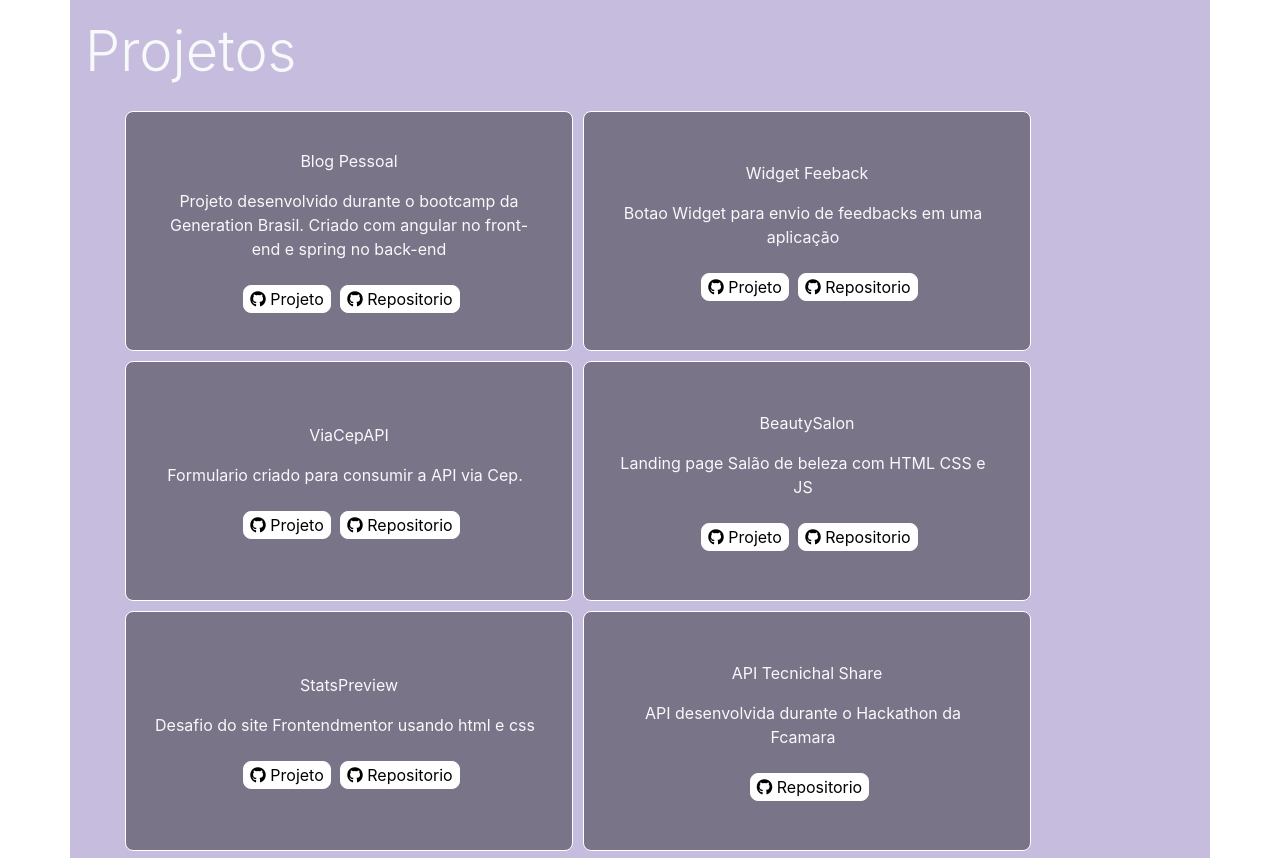
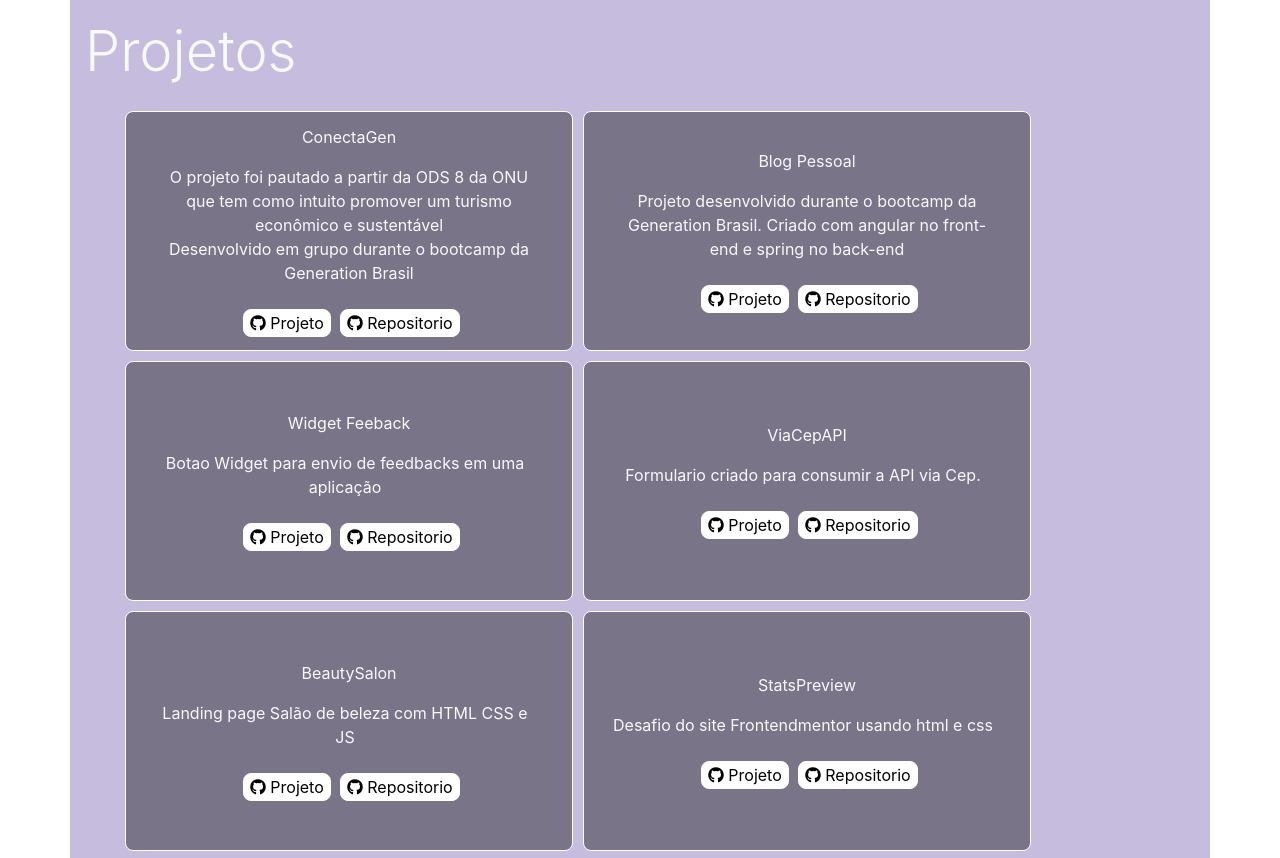
Before and after one commit to victormreis/Portifolio, a plain HTML site: page index.html in a window 1280 px wide. Shown: the part 1409-2267 px from the top of the page. Drawn offline with nearby package versions, Linux system fonts and the light colour scheme.

Commit message:
adicionado ConectaGen aos projetos

```diff
--- a/index.html
+++ b/index.html
@@ -171,6 +171,15 @@
         <ul class="d-flex flex-wrap">
 
           <li class="projetos">
+            <p class="title">ConectaGen</p>
+            <p class="text-center descricao">O projeto foi pautado a partir da ODS 8 da ONU que tem como intuito promover um turismo econômico e sustentável <br>Desenvolvido em grupo durante o bootcamp da Generation Brasil</p>
+            <div>
+              <button class="btn-projetos"><a href="https://conectagen.netlify.app/#/inicio" target="_blank"><i class="fa-brands fa-github"></i> Projeto </a></button>
+              <button class="btn-projetos"><a href="https://github.com/Projeto-Integrador-T48" target="_blank"><i class="fa-brands fa-github"></i> Repositorio </a></button>
+            </div>
+          </li>
+
+          <li class="projetos">
             <p class="title">Blog Pessoal</p>
             <p class="text-center descricao">Projeto desenvolvido durante o bootcamp da Generation Brasil. Criado com angular no front-end e spring no back-end</p>
             <div>
```
